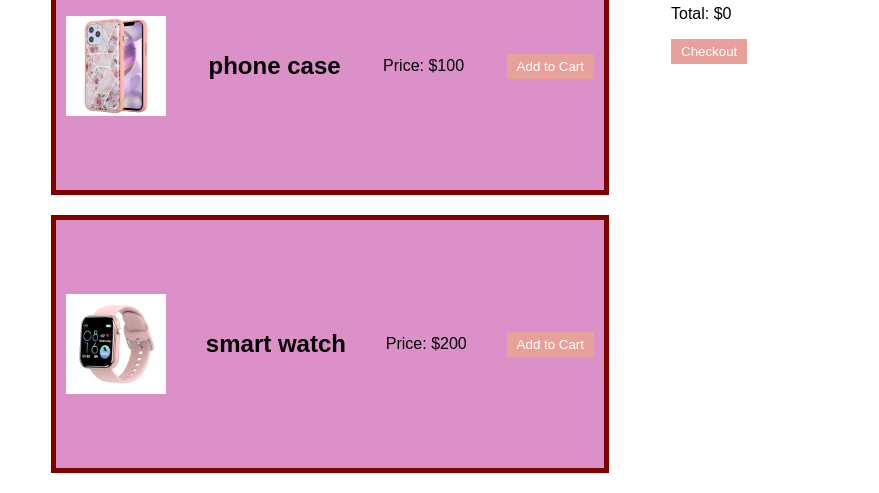
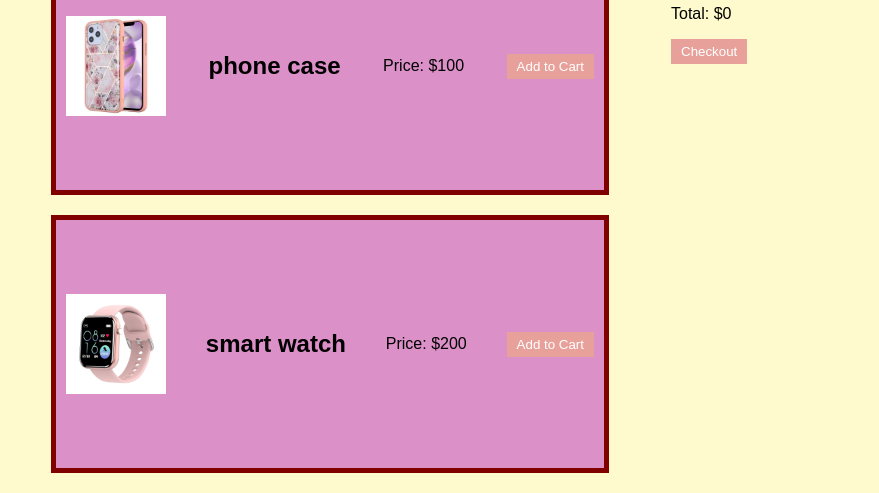
Before and after one commit to Neelima677/Neelima677.github.io, a plain HTML site: page index.html in a window 1280 px wide. Shown: the part 503-996 px from the top of the page, without its empty margins (0-879 px from the left). Drawn offline with Linux system fonts and the light colour scheme.

Commit message:
Update styles.css

```diff
--- a/styles.css
+++ b/styles.css
@@ -2,7 +2,7 @@ body {
     font-family: 'Arial', sans-serif;
     margin: 20px;
     text-align: justify;
-    background-color: crepe;
+    background-color: LemonChiffon;
 }
 .product{
     display:grid;
```
